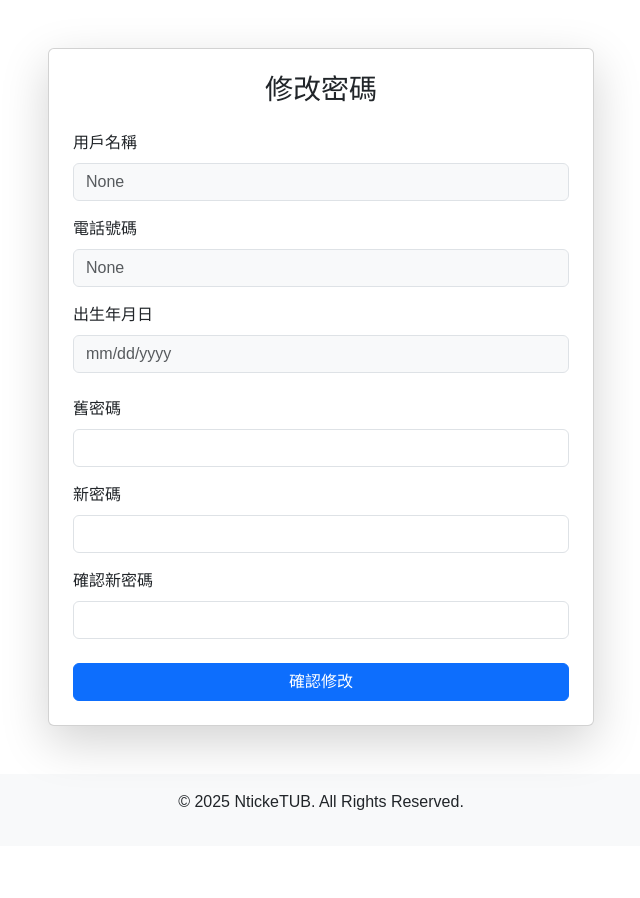
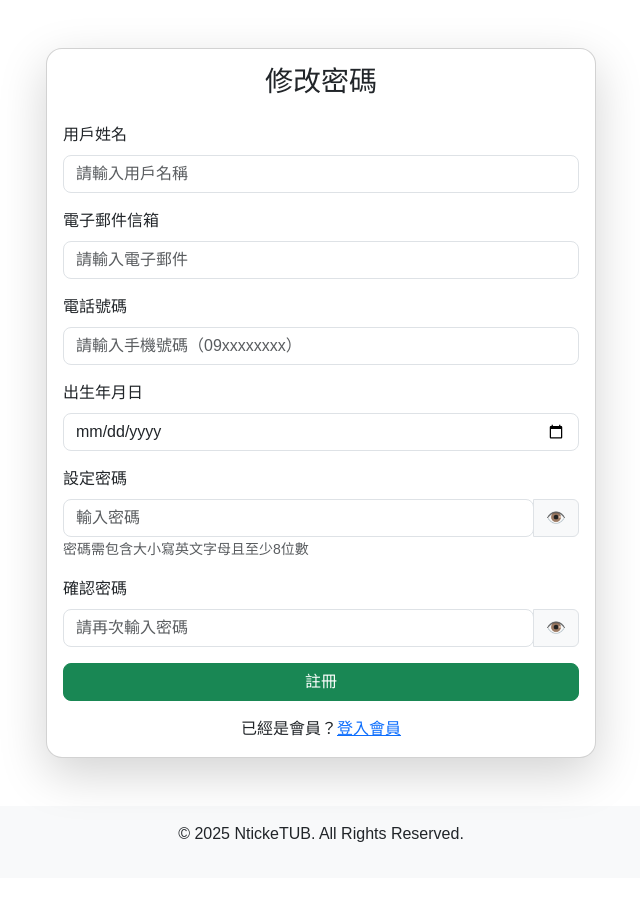
Before and after one commit to Aurororara/ticket-system, a Flask app: page /change-password in a window 1280 px wide. Shown: the part 74-972 px from the top of the page, without its empty margins (319-959 px from the left). Before the commit the page ends 884 px from the top, so only its background shows below. Run offline with Flask 3, Linux system fonts and the light colour scheme; the visitor is signed in with stand-in values (Sample User, id 1).

Commit message:
修正會員管理

```diff
--- a/templates/change_password.html
+++ b/templates/change_password.html
@@ -3,62 +3,121 @@
 {% block title %}修改密碼 - NtickeTUB{% endblock %}
 
 {% block content %}
-<div class="container py-5">
-  <div class="row justify-content-center">
-    <div class="col-md-8 col-lg-6">
-      <div class="card shadow-lg">
-        <div class="card-body p-4">
+<div class="container d-flex justify-content-center py-5">
+  <div class="card shadow-lg rounded-4" style="max-width: 550px; width: 100%;">
+    <div class="card-body">
       <h3 class="card-title text-center mb-4">修改密碼</h3>
 
-          <!-- Flash 訊息區塊 -->
       {% with messages = get_flashed_messages(with_categories=true) %}
         {% if messages %}
+          <div class="mb-3">
             {% for category, message in messages %}
-                <div class="alert alert-{{ category }} alert-dismissible fade show" role="alert">
+              <div class="alert alert-{{ category }}" role="alert">
                 {{ message }}
-                  <button type="button" class="btn-close" data-bs-dismiss="alert" aria-label="Close"></button>
               </div>
             {% endfor %}
+          </div>
         {% endif %}
       {% endwith %}
 
-          <form method="POST" action="{{ url_for('change_password') }}">
-            <!-- 基本資料（只讀） -->
+      <form method="POST" action="{{ url_for('register') }}">
+
         <div class="mb-3">
-              <label for="name" class="form-label">用戶名稱</label>
-              <input type="text" class="form-control bg-light text-muted" id="name" name="name" value="{{ user.mem_name }}" readonly>
+          <label for="name" class="form-label">用戶姓名</label>
+          <input type="text" class="form-control rounded-3" id="name" name="name" placeholder="請輸入用戶名稱" required autocomplete="name">
         </div>
+
+        <div class="mb-3">
+          <label for="email" class="form-label">電子郵件信箱</label>
+          <input type="email" class="form-control rounded-3" id="email" name="email" placeholder="請輸入電子郵件" required autocomplete="email">
+        </div>
+
         <div class="mb-3">
           <label for="phone" class="form-label">電話號碼</label>
-              <input type="text" class="form-control bg-light text-muted" id="phone" name="phone" value="{{ user.mem_phone }}" readonly>
-            </div>
-            <div class="mb-4">
-              <label for="birthdate" class="form-label">出生年月日</label>
-              <input type="date" class="form-control bg-light text-muted" id="birthdate" name="birthdate" value="{{ user.birthday }}" readonly>
+          <input type="tel" class="form-control rounded-3" id="phone" name="phone" placeholder="請輸入手機號碼（09xxxxxxxx）" pattern="^09\d{8}$" maxlength="10" title="請輸入有效的台灣手機號碼（09開頭，共10碼）" required autocomplete="tel">
         </div>
 
-            <!-- 密碼修改欄位 -->
         <div class="mb-3">
-              <label for="old_password" class="form-label">舊密碼</label>
-              <input type="password" class="form-control" id="old_password" name="old_password" required>
+          <label for="birthday" class="form-label">出生年月日</label>
+          <input type="date" class="form-control rounded-3" id="birthday" name="birthday" required autocomplete="bday">
         </div>
+
         <div class="mb-3">
-              <label for="new_password" class="form-label">新密碼</label>
-              <input type="password" class="form-control" id="new_password" name="new_password" required>
+          <label for="password" class="form-label">設定密碼</label>
+          <div class="input-group">
+            <input type="password" class="form-control rounded-3" id="password" name="password"
+                   placeholder="輸入密碼"
+                   pattern="(?=.*[a-z])(?=.*[A-Z]).{8,}"
+                   title="密碼必須至少8碼，包含大小寫字母"
+                   required autocomplete="new-password">
+            <button type="button" class="btn btn-light border" id="togglePasswordReg" aria-label="切換密碼顯示">👁️</button>
           </div>
-            <div class="mb-4">
-              <label for="confirm_password" class="form-label">確認新密碼</label>
-              <input type="password" class="form-control" id="confirm_password" name="confirm_password" required>
+          <small class="form-text text-muted">密碼需包含大小寫英文字母且至少8位數</small>
+        </div>
+
+        <div class="mb-3">
+          <label for="confirm_password" class="form-label">確認密碼</label>
+          <div class="input-group">
+            <input type="password" class="form-control rounded-3" id="confirm_password" name="confirm_password" placeholder="請再次輸入密碼" required autocomplete="new-password">
+            <button type="button" class="btn btn-light border" id="toggleConfirmPasswordReg" aria-label="切換確認密碼顯示">👁️</button>
+          </div>
+          <small id="passwordMatch" class="form-text text-danger" style="display: none;">密碼不一致</small>
         </div>
 
         <div class="d-grid">
-              <button type="submit" class="btn btn-primary">確認修改</button>
+          <button type="submit" class="btn btn-success rounded-3">註冊</button>
         </div>
       </form>
 
+      <div class="text-center mt-3">
+        已經是會員？<a href="{{ url_for('login') }}" class="text-decoration-underline">登入會員</a>
       </div>
     </div>
   </div>
 </div>
-</div>
+
+<script>
+  document.addEventListener('DOMContentLoaded', function () {
+    // 限制生日不能選未來
+    const today = new Date().toISOString().split('T')[0];
+    document.getElementById('birthday').setAttribute('max', today);
+
+    // 密碼一致檢查（你的原始功能）
+    const password = document.getElementById('password');
+    const confirmPassword = document.getElementById('confirm_password');
+    const matchMessage = document.getElementById('passwordMatch');
+
+    confirmPassword.addEventListener('input', function () {
+      if (password.value !== confirmPassword.value) {
+        matchMessage.style.display = 'block';
+      } else {
+        matchMessage.style.display = 'none';
+      }
+    });
+
+    // 密碼顯示切換 - 註冊密碼欄
+    document.getElementById('togglePasswordReg').addEventListener('click', function () {
+      const pwdInput = document.getElementById('password');
+      if (pwdInput.type === 'password') {
+        pwdInput.type = 'text';
+        this.textContent = '🙈';
+      } else {
+        pwdInput.type = 'password';
+        this.textContent = '👁️';
+      }
+    });
+
+    // 密碼顯示切換 - 確認密碼欄
+    document.getElementById('toggleConfirmPasswordReg').addEventListener('click', function () {
+      const confirmPwdInput = document.getElementById('confirm_password');
+      if (confirmPwdInput.type === 'password') {
+        confirmPwdInput.type = 'text';
+        this.textContent = '🙈';
+      } else {
+        confirmPwdInput.type = 'password';
+        this.textContent = '👁️';
+      }
+    });
+  });
+</script>
 {% endblock %}
```
Also changed, not shown: templates/login.html (+18 -4 lines), templates/member_info.html (+8 -4 lines), templates/register.html (+65 -8 lines). Lines whose indentation alone changed are shown as unchanged.
